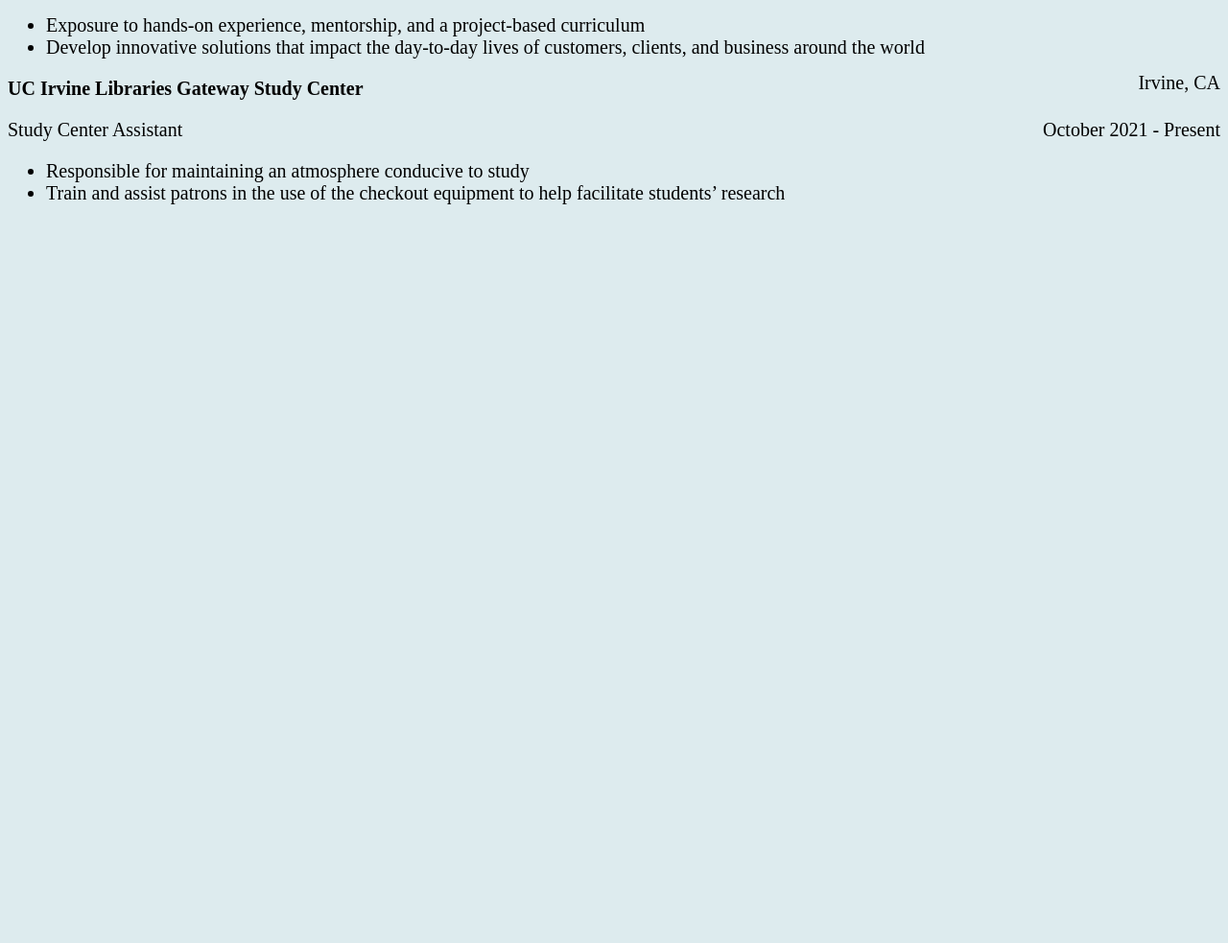
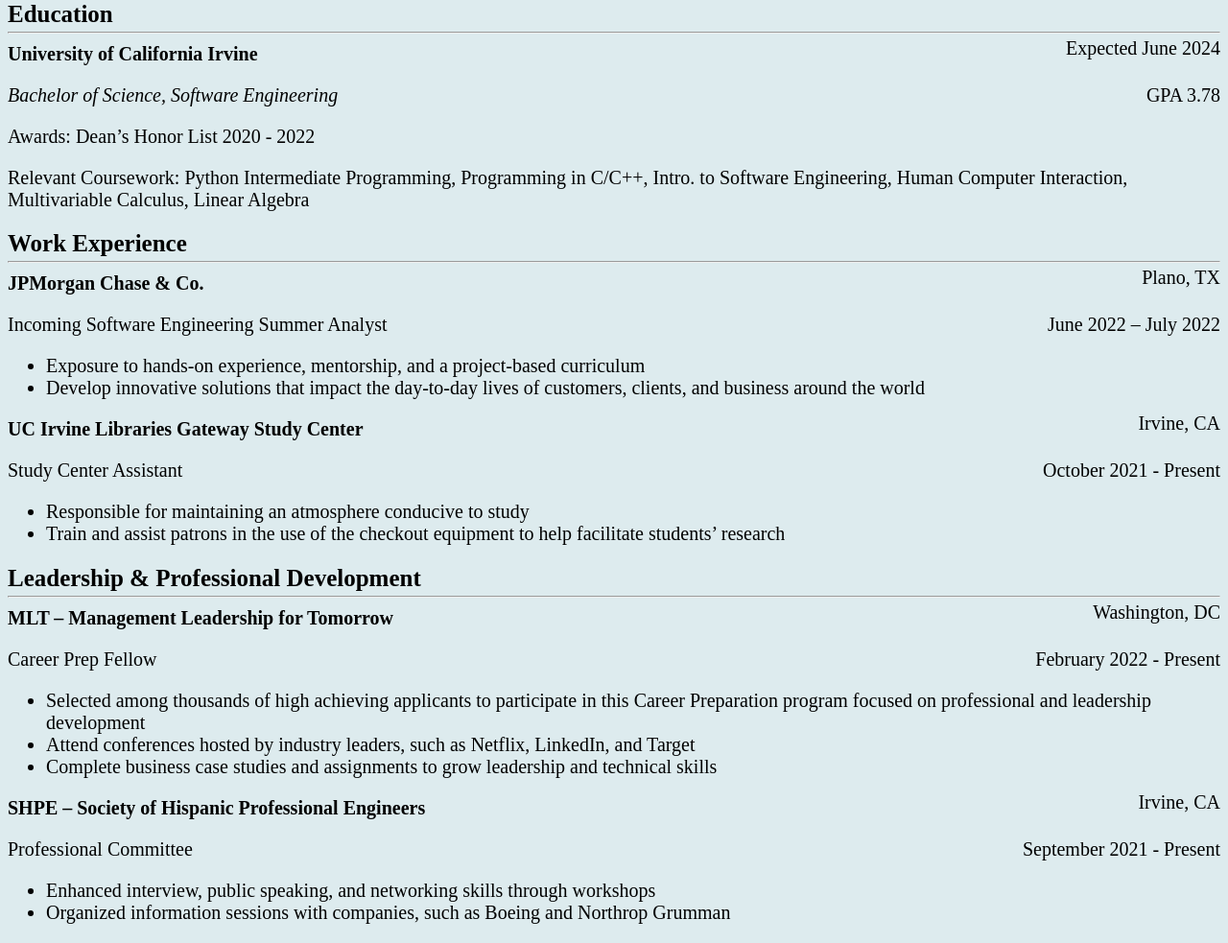
Before and after one commit to andrewsantoyo/andrewsantoyo.github.io, a plain HTML site: page index.html in a window 1280 px wide. Shown: the part 712-1695 px from the top of the page at 96% size. Before the commit the page ends 945 px from the top, so only its background shows below. Drawn offline with Linux system fonts and the light colour scheme.

Commit message:
Added More Experience

```diff
--- a/index.html
+++ b/index.html
@@ -6,7 +6,7 @@
     </head>
     <body>
         <h1 id="Name">Welcome to Andrew Santoyo's Website</h1>
-        <h2>About me:</h2>
+        <h2>About me</h2>
         <hr>
         <img src="images/AndrewSantoyo.png" alt="Picture of Andrew Santoyo at a Botanical Garden" id="profile_pic">
         <div id="about_me">
@@ -45,6 +45,17 @@
             </div>
 
         </div>
+        <div class="Education">
+            <h2>Education</h2>
+            <hr>
+            <p class="float_right1">Expected June 2024</p>
+            <strong>University of California Irvine</strong>
+            <p class="italics">Bachelor of Science, Software Engineering</p>
+            <p class="float_right2">GPA 3.78</p>
+            <p>Awards: Dean’s Honor List 2020 - 2022</p>
+            <p>Relevant Coursework: Python Intermediate Programming, Programming in C/C++, Intro. to Software
+                Engineering, Human Computer Interaction, Multivariable Calculus, Linear Algebra</p>
+        </div>
 
         <div class="work_experience">
             <h2>Work Experience</h2>
@@ -65,6 +76,29 @@
             <ul>
                 <li>Responsible for maintaining an atmosphere conducive to study</li>
                 <li>Train and assist patrons in the use of the checkout equipment to help facilitate students’ research</li>
+            </ul>
+        </div>
+
+        <div class="Leadership & Professional Development">
+            <h2>Leadership & Professional Development</h2>
+            <hr>
+            <p class="location">Washington, DC</p>
+            <strong>MLT – Management Leadership for Tomorrow</strong>
+            <p>Career Prep Fellow</p>
+            <p class="date">February 2022 - Present</p>
+            <ul>
+                <li>Selected among thousands of high achieving applicants to participate in this Career Preparation
+                    program focused on professional and leadership development</li>
+                <li>Attend conferences hosted by industry leaders, such as Netflix, LinkedIn, and Target</li>
+                <li>Complete business case studies and assignments to grow leadership and technical skills</li>
+            </ul>
+            <p class="location">Irvine, CA</p>
+            <strong>SHPE – Society of Hispanic Professional Engineers</strong>
+            <p>Professional Committee</p>
+            <p class="date">September 2021 - Present</p>
+            <ul>
+                <li>Enhanced interview, public speaking, and networking skills through workshops</li>
+                <li>Organized information sessions with companies, such as Boeing and Northrop Grumman</li>
             </ul>
         </div>
         <!--
--- a/style.css
+++ b/style.css
@@ -19,12 +19,24 @@ h2 {
     float: right;
 }
 #about_me {
+    font-size: 25px;
     display: flex;
     flex-direction: row;
     justify-content: space-around;
 
 }
 
+.italics{
+    font-style: italic;
+}
+.float_right1{
+    float: right;
+    margin-top: -6px;
+}
+.float_right2{
+    float: right;
+    margin-top: -43px;
+}
 .location{
     float: right;
     margin-top: -6px;
```
